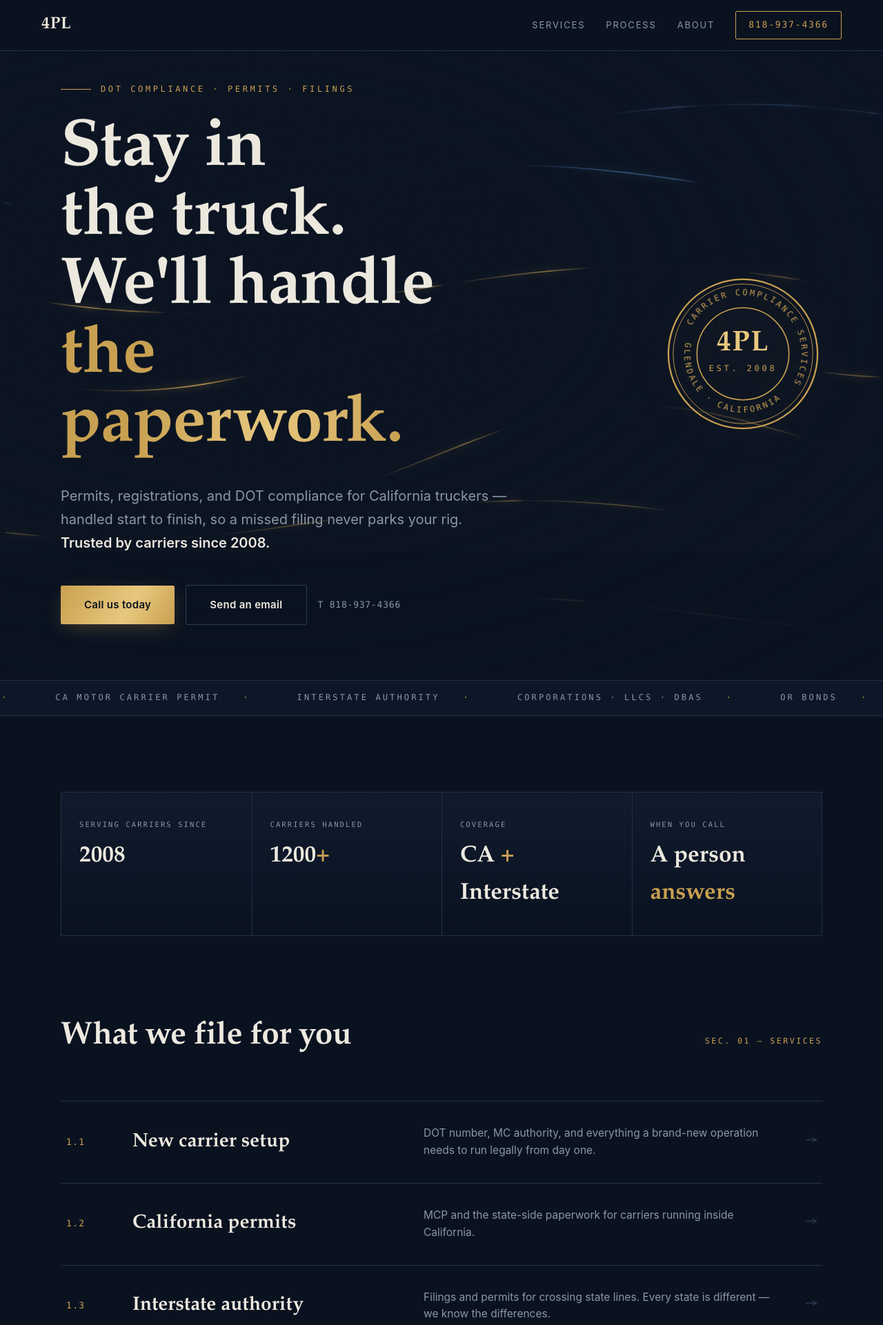
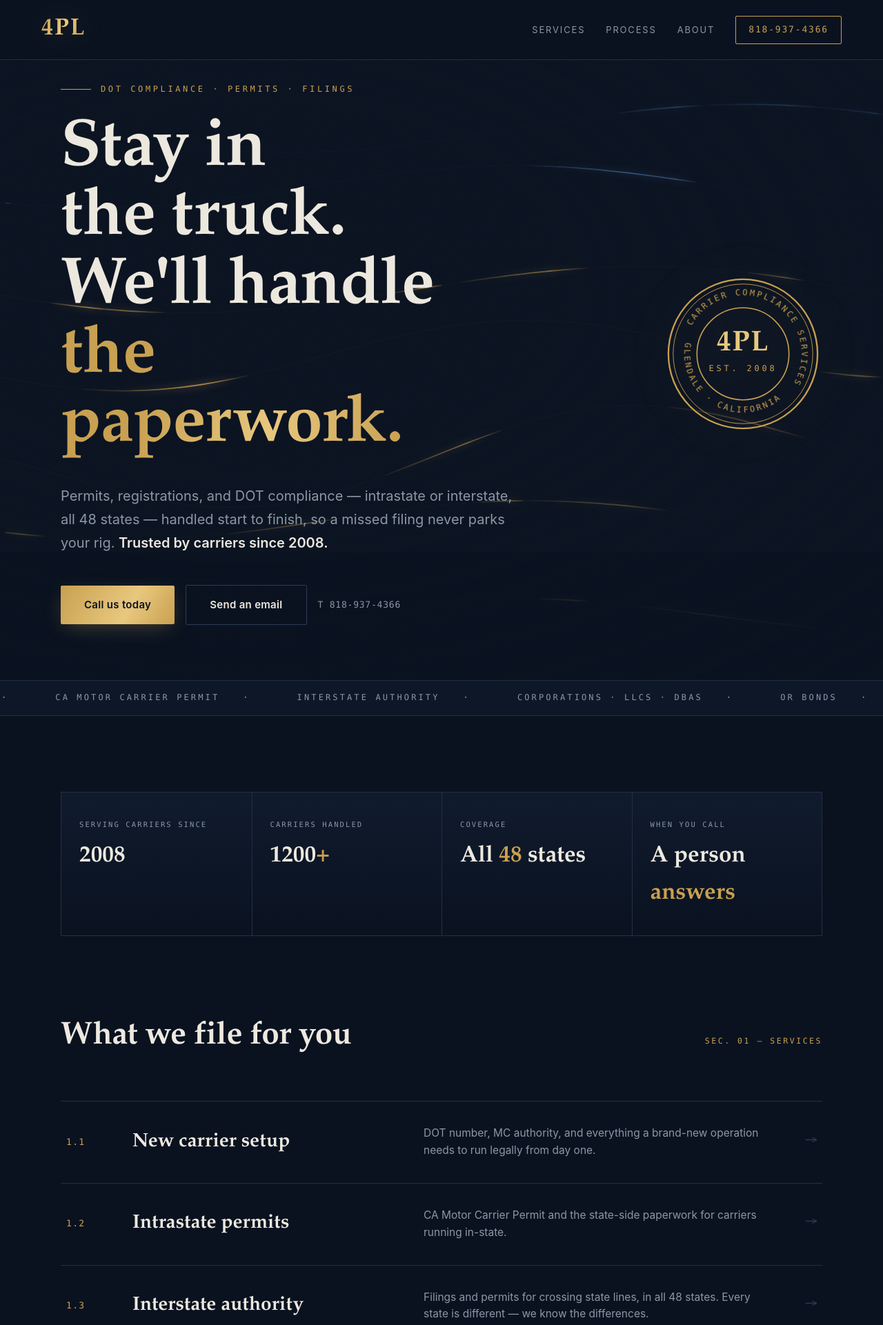
Before and after one commit to aramsarkisyan/4pl-site, a plain HTML site: page index.html in a window 1280 px wide. Shown: the top 1921 px of the page at 69% size. Drawn offline with Linux system fonts and the light colour scheme.

Commit message:
Bigger gold wordmark, 48-state coverage framing

```diff
--- a/index.html
+++ b/index.html
@@ -55,11 +55,16 @@
   }
   .wordmark{
     font-family:var(--serif);
-    font-size:24px;font-weight:700;
-    letter-spacing:.03em;
-    color:var(--ink);
+    font-size:34px;font-weight:700;
+    letter-spacing:.06em;
     text-decoration:none;
+    background:linear-gradient(120deg,var(--gold) 10%,var(--gold-hi) 45%,var(--gold) 90%);
+    -webkit-background-clip:text;background-clip:text;
+    -webkit-text-fill-color:transparent;color:var(--gold);
+    filter:drop-shadow(0 0 18px #C9A05033);
+    transition:filter .3s;
   }
+  .wordmark:hover{filter:drop-shadow(0 0 26px #C9A05066)}
   .wordmark em{font-style:normal;color:var(--gold)}
   .navlinks{display:flex;gap:30px;align-items:center}
   .navlinks a{
@@ -497,9 +502,9 @@
         <span class="line"><span>We'll handle</span></span>
         <span class="line"><span class="flare">the paperwork.</span></span>
       </h1>
-      <p class="lede">Permits, registrations, and DOT compliance for California
-        truckers — handled start to finish, so a missed filing never parks your
-        rig. <strong>Trusted by carriers since 2008.</strong></p>
+      <p class="lede">Permits, registrations, and DOT compliance — intrastate or
+        interstate, all 48 states — handled start to finish, so a missed filing
+        never parks your rig. <strong>Trusted by carriers since 2008.</strong></p>
       <div class="cta-row">
         <a class="btn btn-gold" href="tel:+18189374366">Call us today</a>
         <a class="btn btn-ghost" href="mailto:angela@4pl.la">Send an email</a>
@@ -579,7 +584,7 @@
       </div>
       <div class="cred reveal d2">
         <p class="k">Coverage</p>
-        <p class="v">CA <em>+</em> Interstate</p>
+        <p class="v">All <em>48</em> states</p>
       </div>
       <div class="cred reveal d3">
         <p class="k">When you call</p>
@@ -606,8 +611,8 @@
       <li class="reveal d1">
         <div class="row">
           <span class="num">1.2</span>
-          <h3>California permits</h3>
-          <p>MCP and the state-side paperwork for carriers running inside California.</p>
+          <h3>Intrastate permits</h3>
+          <p>CA Motor Carrier Permit and the state-side paperwork for carriers running in-state.</p>
           <span class="arrow">→</span>
         </div>
       </li>
@@ -615,7 +620,7 @@
         <div class="row">
           <span class="num">1.3</span>
           <h3>Interstate authority</h3>
-          <p>Filings and permits for crossing state lines. Every state is different — we know the differences.</p>
+          <p>Filings and permits for crossing state lines, in all 48 states. Every state is different — we know the differences.</p>
           <span class="arrow">→</span>
         </div>
       </li>
```
